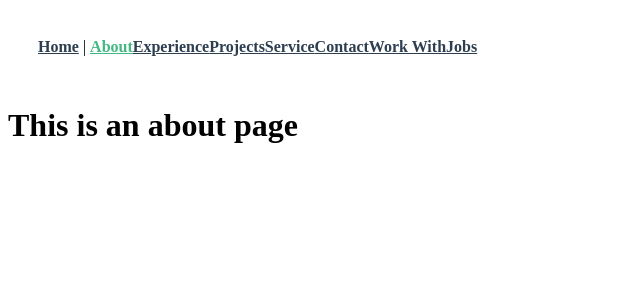
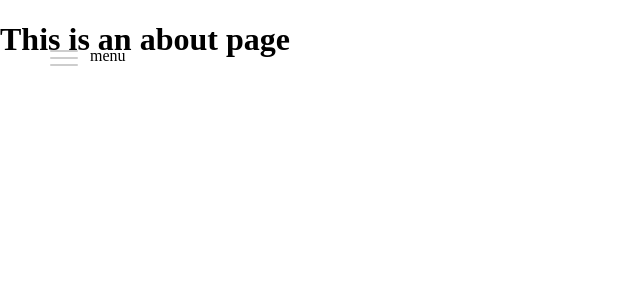
Before and after one commit to almir-pehlivanovic/apehlivanovic, a Vue app: page /about in a window 1280 px wide. Shown: the top 300 px of the page, without its empty margins (0-640 px from the left). Built offline with nearby package versions, Linux system fonts and the light colour scheme.

Commit message:
Desing menu button

```diff
--- a/src/App.vue
+++ b/src/App.vue
@@ -1,8 +1,8 @@
 <template>
   <div id="app">
-      <div id="nav">
+
     <app-header></app-header>
-      </div>
+
     <transition
       :name="$store.state.pageTransition.name"
       :mode="$store.state.pageTransition.mode"
@@ -35,20 +35,14 @@ export default {
   }
 </script>
 <style>
-
-  #nav {
-    padding: 30px;
+  *{
+    padding: 0;
+    margin: 0;
   }
 
-  #nav a {
-    font-weight: bold;
-    color: #2c3e50;
+  #app{
+    overflow: hidden;
   }
-
-  #nav a.router-link-exact-active {
-    color: #42b983;
-  }
-
   .transition {
     overflow: hidden;
   }
@@ -60,7 +54,7 @@ export default {
     top: 0;
   }
   .router-view-enter-active {
-  transition: transform 0.5s ease-in-out;
+    transition: transform 0.6s ease-in-out;
     z-index: 2;
     transform: translateX(100%);
   }
@@ -75,7 +69,7 @@ export default {
     z-index: -1;
   }
   .router-view-back-leave-active {
-  transition: transform 0.5s ease-in-out;
+    transition: transform 0.6s ease-in-out;
     z-index: 2;
     transform: translateX(0%);
   }
--- a/src/components/Header.vue
+++ b/src/components/Header.vue
@@ -1,22 +1,218 @@
 <template>
   <div>
-    <router-link :to="{ name: 'Home' }">Home</router-link> |
-    <router-link :to="{ name: 'About' }">About</router-link>
-    <router-link :to="{ name: 'Experience' }">Experience</router-link>
-    <router-link :to="{ name: 'Projects' }">Projects</router-link>
-    <router-link :to="{ name: 'Service' }">Service</router-link>
-    <router-link :to="{ name: 'Contact' }">Contact</router-link>
-    <router-link :to="{ name: 'WorkWith' }">Work With</router-link>
-    <router-link :to="{ name: 'Jobs' }">Jobs</router-link>
+    <nav role="navigation">
+      <div id="menuToggle">
+        <!--
+        A fake / hidden checkbox is used as click reciever,
+        so you can use the :checked selector on it.
+        -->
+        <p class="menu-text">{{ title }}</p>
+        <input @click="menuClose" type="checkbox" />
+
+        <!--
+        Some spans to act as a hamburger.
+
+        They are acting like a real hamburger,
+        not that McDonalds stuff.
+        -->
+        <span></span>
+        <span></span>
+        <span></span>
+        <!--
+        Too bad the menu has to be inside of the button
+        but hey, it's pure CSS magic.
+        -->
+        <ul id="menu">
+          <a href="#"><router-link tag="li" :to="{ name: 'Home' }">Home</router-link></a>
+          <a href="#"><router-link tag="li" :to="{ name: 'About' }">About</router-link></a>
+          <a href="#"><router-link tag="li" :to="{ name: 'Experience' }">Experience</router-link></a>
+          <a href="#"><router-link tag="li" :to="{ name: 'Projects' }">Projects</router-link></a>
+          <a href="#"><router-link tag="li" :to="{ name: 'Service' }">Service</router-link></a>
+          <a href="#"><router-link tag="li" :to="{ name: 'Contact' }">Contact</router-link></a>
+          <a href="#"><router-link tag="li" :to="{ name: 'WorkWith' }">Work With</router-link></a>
+        </ul>
+      </div>
+    </nav>
   </div>
 </template>
 
 <script>
 export default {
-
+  data(){
+    return{
+      title: 'menu',
+      isActive: false
+    }
+  },
+  methods:{
+    menuClose(){
+      this.isActive = !this.isActive;
+      if(this.isActive){
+        this.title = 'clsoe';
+      }else{
+        this.title = 'menu'
+      }
+    }
+  }
 }
 </script>
 
 <style>
+.menu-text{
+  position: absolute;
+  left: 40px;
+  top: -3px;
+  z-index: 2;
+  transition: transform 0.5s cubic-bezier(0.77,0.2,0.05,1.0),
+              background 0.5s cubic-bezier(0.77,0.2,0.05,1.0),
+              opacity 0.55s ease;
+}
+
+/*
+  Codepen.io menu example modified
+*/
+
+#menuToggle
+{
+  display: block;
+  position: relative;
+  top: 50px;
+  left: 50px;
+
+  z-index: 1;
+
+  -webkit-user-select: none;
+  user-select: none;
+}
+
+#menuToggle a
+{
+  text-decoration: none;
+  color: #232323;
+
+  transition: color 0.3s ease;
+}
+
+#menuToggle a:hover
+{
+  color: tomato;
+}
+
+
+#menuToggle input
+{
+  display: block;
+  width: 40px;
+  height: 32px;
+  position: absolute;
+  top: -7px;
+  left: -5px;
+
+  cursor: pointer;
+
+  opacity: 0; /* hide this */
+  z-index: 2; /* and place it over the hamburger */
+
+  -webkit-touch-callout: none;
+}
+
+/*
+ * Just a quick hamburger
+ */
+#menuToggle span
+{
+  display: block;
+  width: 28px;
+  height: 2px;
+  margin-bottom: 5px;
+  position: relative;
+
+  background: #cdcdcd;
+  border-radius: 3px;
+
+  z-index: 1;
+
+  transform-origin: 4px 0px;
+
+  transition: transform 0.5s cubic-bezier(0.77,0.2,0.05,1.0),
+              background 0.5s cubic-bezier(0.77,0.2,0.05,1.0),
+              opacity 0.55s ease;
+}
+
+#menuToggle span:first-child
+{
+  transform-origin: 0% 0%;
+}
+
+#menuToggle span:nth-last-child(2)
+{
+  transform-origin: 0% 100%;
+}
+
+/*
+ * Transform all the slices of hamburger
+ * into a crossmark.
+ */
+#menuToggle input:checked ~ span
+{
+  opacity: 1;
+  transform: rotate(0) translate(0, 6px);
+  background: #232323;
+}
+
+/*
+ * But let's hide the middle one.
+ */
+#menuToggle input:checked ~ span:nth-last-child(3)
+{
+  opacity: 0;
+  transform: rotate(0deg) scale(0.2, 0.2);
+}
+
+/*
+ * Ohyeah and the last one should go the other direction
+ */
+#menuToggle input:checked ~ span:nth-last-child(2)
+{
+  transform: rotate(0) translate(0, -8px);
+}
+
+/*
+ * Make this absolute positioned
+ * at the top left of the screen
+ */
+#menu
+{
+  position: absolute;
+  width: 100%;
+  margin: -100px 0 0 -50px;
+  padding: 50px;
+  padding-top: 125px;
+
+  background: #ededed;
+  list-style-type: none;
+  -webkit-font-smoothing: antialiased;
+  /* to stop flickering of text in safari */
+
+  transform-origin: 0% 0%;
+  transform: translate(-100%, 0);
+
+  transition: transform 0.5s cubic-bezier(0.77,0.2,0.05,1.0);
+}
+
+#menu li
+{
+  padding: 10px 0;
+  font-size: 22px;
+}
+
+/*
+ * And let's slide it in from the left
+ */
+#menuToggle input:checked ~ ul
+{
+  transform: none;
+}
+
 
 </style>
--- a/src/views/About.vue
+++ b/src/views/About.vue
@@ -3,3 +3,9 @@
     <h1>This is an about page</h1>
   </div>
 </template>
+
+<style scoped>
+.about{
+  height: 100vh;
+}
+</style>
--- a/src/views/Home.vue
+++ b/src/views/Home.vue
@@ -1,8 +1,8 @@
 <template>
   <div class="home">
-    <h1>Home page</h1>
+    <!-- <h1>Home page</h1>
     <br>
-      <router-link :to="{ name: 'Experience' }">Experience</router-link>
+      <router-link :to="{ name: 'Experience' }">Experience</router-link> -->
   </div>
 </template>
 
@@ -18,3 +18,9 @@ export default {
   }
 }
 </script>
+
+<style  scoped>
+.home{
+  height: 100vh;
+}
+</style>
```
Lines whose indentation alone changed are shown as unchanged.
